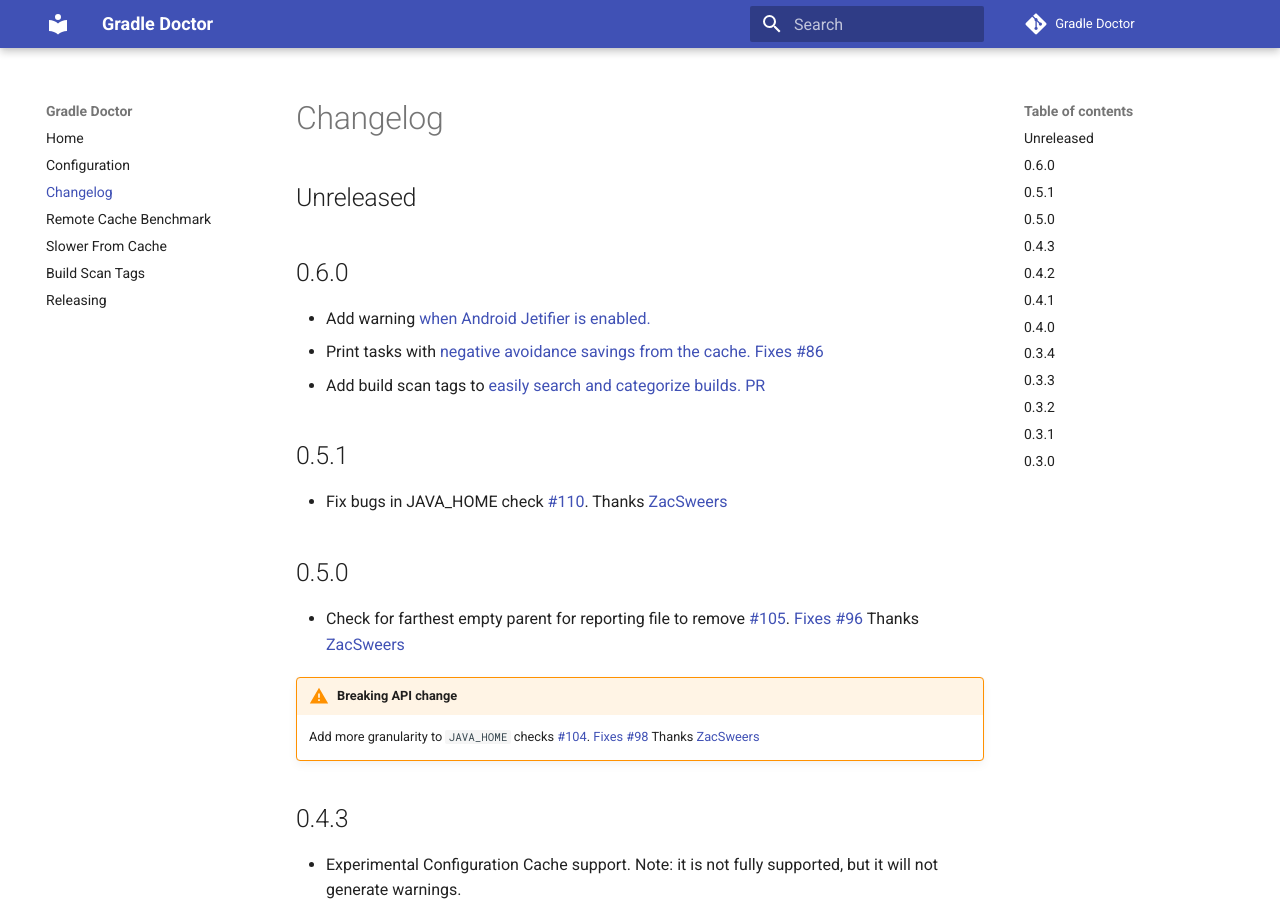
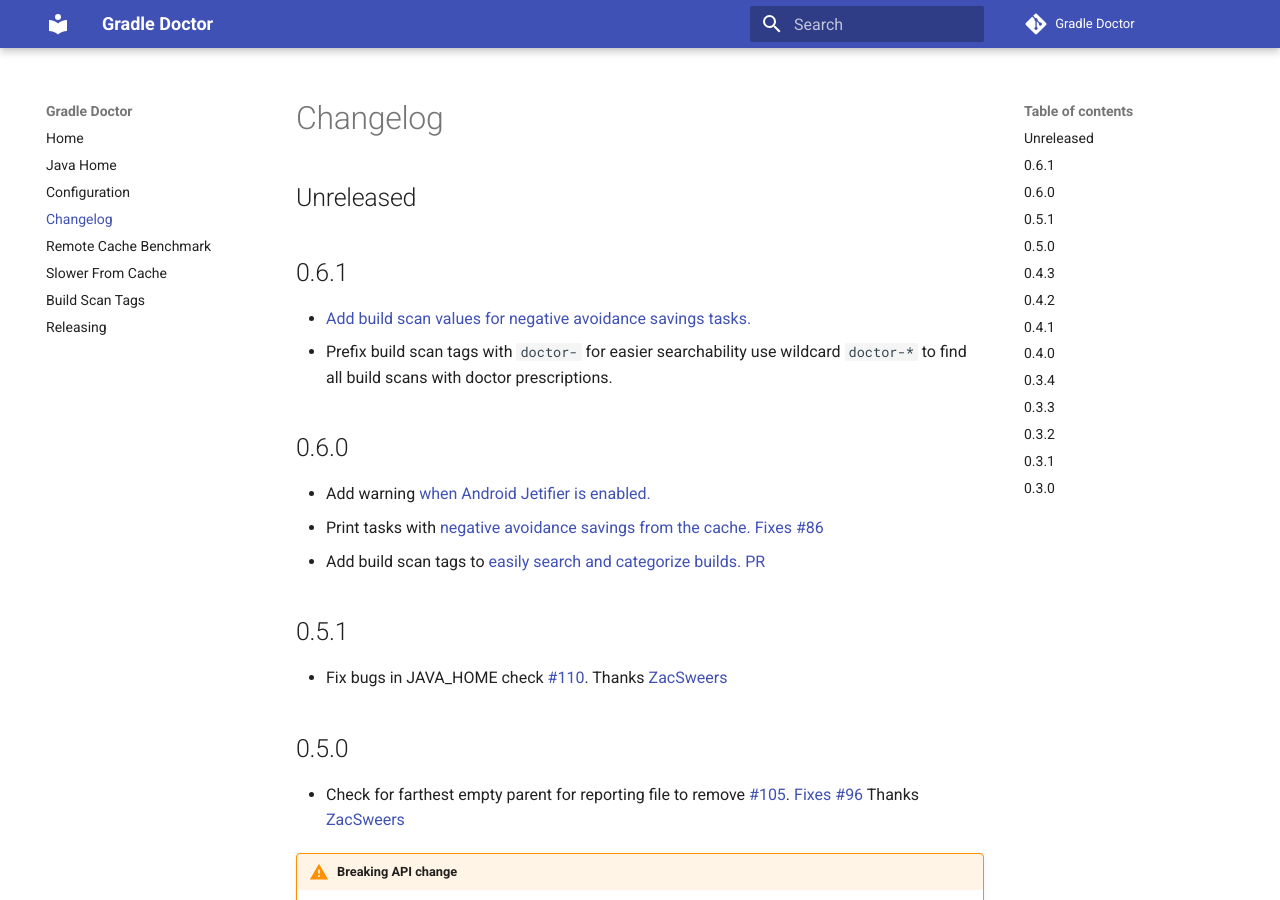
Before and after one commit to runningcode/gradle-doctor, an MkDocs documentation site: the page built from docs/changelog.md, in a window 1280 px wide and 900 px high. Built offline with MkDocs 1.6.1 and Material for MkDocs 9.7.7, drawn with Linux system fonts in a browser that asks for light colours; comment, search, counter and statistics services are not loaded.

Commit message:
Add documentation for java-home. (#122)

```diff
--- a/docs/changelog.md
+++ b/docs/changelog.md
@@ -1,6 +1,10 @@
 # Changelog
 
 ## Unreleased
+
+## 0.6.1
+* [Add build scan values for negative avoidance savings tasks.](https://github.com/runningcode/gradle-doctor/pull/121)
+* Prefix build scan tags with `doctor-` for easier searchability use wildcard `doctor-*` to find all build scans with doctor prescriptions.
 
 ## 0.6.0
 * Add warning [when Android Jetifier is enabled.](https://github.com/runningcode/gradle-doctor/pull/118)
--- a/mkdocs.yml
+++ b/mkdocs.yml
@@ -16,6 +16,7 @@
 
 nav:
   - Home: index.md
+  - Java Home: java-home.md
   - Configuration: configuration.md
   - Changelog: changelog.md
   - Remote Cache Benchmark: remote-cache.md
```
Also changed, not shown: docs/java-home.md (added, +36 -0 lines), docs/img/open-module-settings.png (added), docs/img/select-java-home.png (added).
